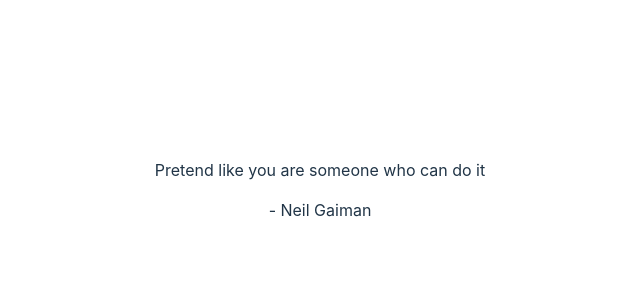
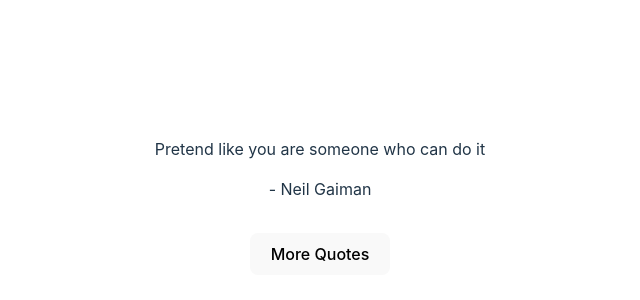
Before and after one commit to neildevas/pretend-like-you-are-someone-who-can-do-it, a React (Vite) app: page / in a window 1280 px wide. Shown: the part 210-510 px from the top of the page, without its empty margins (320-960 px from the left). Built offline with nearby package versions, Linux system fonts and the light colour scheme.

Commit message:
Feature/add quote (#1)
* add more quotes'

* button that shows or hdies quotes

```diff
--- a/src/App.css
+++ b/src/App.css
@@ -7,8 +7,9 @@
 
 .App {
   display: -webkit-flex;
-  flex-direction: row;
+  flex-direction: column;
   align-items: center;
+
 }
 
 .logo {
@@ -40,7 +41,8 @@
 }
 
 .card {
-  padding: 2em;
+  padding: 1em 2em;
+  max-width: 500px;
 }
 
 .read-the-docs {
--- a/src/App.tsx
+++ b/src/App.tsx
@@ -1,21 +1,40 @@
-import { useState } from 'react'
 import './App.css'
+import {useReducer} from "react";
 
-const quotes = [{ quote: "Pretend like you are someone who can do it", author: "Neil Gaiman" }];
+const quotes = [{
+  quote: "Pretend like you are someone who can do it",
+  author: "Neil Gaiman",
+}, {
+  quote: "Pessimism is an indulgence, orthodoxy is the enemy of invention, despair an insult to the imagination",
+  author: "Wade Davis"
+}, {
+  quote: "When I let go of what I am, I become what I might be",
+  author: "Lao Tzu"
+}, {
+  quote: "Often when you think you're at the end of something, you're at the beginning of something else",
+  author: "Fred Rogers"
+}, {
+  quote: "Hard choices, easy life. Easy choices, hard life.", author: "Jerzy Gregorek"
+}];
 
 function App() {
-  const [quoteIndex, setQuoteIndex] = useState(0)
-  const quote = quotes[quoteIndex];
+  const [showAllQuotes, toggleShowAllQuotes] = useReducer(val => !val, false);
+  const visibleQuotes = showAllQuotes ? quotes : [quotes[0]];
   return (
     <div className="App">
-      <div className="card">
-        <p>
-          {quote.quote}
-        </p>
-        <p>
-          - {quote.author}
-        </p>
-      </div>
+      {visibleQuotes.map(({ quote, author }, index) => (
+        <div className={"card"} key={index}>
+          <p>
+            {quote}
+          </p>
+          <p>
+            - {author}
+          </p>
+        </div>
+      ))}
+      <button onClick={toggleShowAllQuotes}>
+        {showAllQuotes ? 'Less' : 'More'} Quotes
+      </button>
     </div>
   )
 }
```
